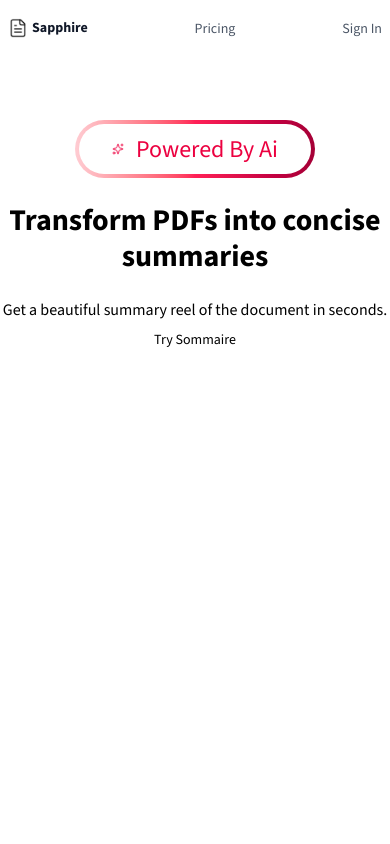
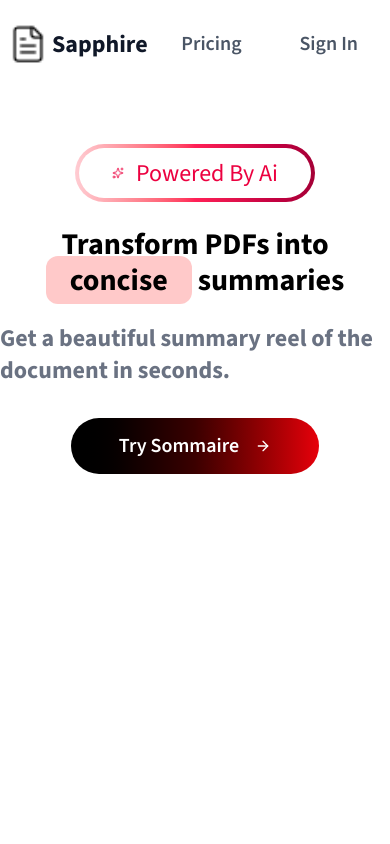
Before and after one commit to PKhan-0011/Pdf-Summarizer, a Next.js app: page / in a window 390 px wide. Shown: the top 844 px of the page. Built offline with nearby package versions, Linux system fonts and the light colour scheme.

Commit message:
code pushing

```diff
--- a/src/common/Headers.tsx
+++ b/src/common/Headers.tsx
@@ -10,24 +10,26 @@
 
   return (
     <>
-      <nav className="container mx-auto flex items-center justify-between px-2 py-4 lg:px-8 ">
+      <nav className="relative container mx-auto  flex items-center justify-between px-2 py-4 lg:px-8 mt-2 rounded-lg">
         <div className="flex items-center">
           <NavLink href={"/"} className="flex items-center gap-1">
             <Image
               src="/file-text.png"
               alt="File-Text"
-              width={20}
-              height={30}
-              className="w-5 h-5 lg:w-8 lg:h-8 text-gray-900 hover:rotate-12 transform transition-all duration-300 ease-in-out"
+              width={40}
+              height={40}
+              className="w-10 h-10 lg:w-8 lg:h-8 text-gray-900 hover:rotate-12 transform transition-all duration-300 ease-in-out"
             />
-            <h1 className="font-extrabold lg:text-xl text-gray-900">
+            <h1 className="font-extrabold text-2xl lg:text-xl text-gray-900">
               Sapphire
             </h1>
           </NavLink>
         </div>
 
         <div className="flex lg:justify-center gap-4 lg:gap-12 lg:items-center">
-          <NavLink href={"/#pricing"}>Pricing</NavLink>
+          <NavLink href={"/#pricing"}>
+            <span className="text-xl px-4 font-semibold">Pricing</span>
+          </NavLink>
           {isLoggedIn && <Link href={"/dashboard"}>Your Sumaries</Link>}
         </div>
 
@@ -39,8 +41,10 @@
               <Button>Sign Out</Button>
             </div>
           )}
-          <div>
-            <NavLink href={"/sign-in"}>Sign In </NavLink>
+          <div className="">
+            <NavLink href={"/sign-in"}>
+              <span className="text-xl px-6 font-semibold">Sign In </span>
+            </NavLink>
           </div>
         </div>
       </nav>
--- a/src/home/HeroSection.tsx
+++ b/src/home/HeroSection.tsx
@@ -3,6 +3,7 @@
 import { Sparkles } from "lucide-react";
 import { Badge } from "@/components/ui/badge";
 import Link from "next/link";
+import { ArrowRight } from "lucide-react";
 
 const HeroSection = () => {
   return (
@@ -24,19 +25,30 @@
         </div>
 
         <h1 className="font-extrabold text-3xl py-6 text-center max-w-md ">
-          Transform PDFs into concise summaries
+          Transform PDFs into{" "}
+          <span className="bg-red-200 rounded-xl p-1 px-6">concise</span>{" "}
+          summaries
         </h1>
-        <h2 className="">
+        <h2 className="text-2xl text-gray-500 font-bold tracking-normal">
           Get a beautiful summary reel of the document in seconds.
         </h2>
-        <Button className="">
-          <Link href={"/#pricing"} className="flex gap-2 items-center">
-            <span>Try Sommaire</span>
-          </Link>
-        </Button>
+        <div className="mt-8">
+          <Button className="p-6 py-7  bg-neutral-200  font-bold rounded-full bg-linear-to-r from-black via-[#3b0000] to-red-600 duration-200">
+            <Link href={"/#pricing"} className="flex gap-4 items-center px-6">
+              <span className="text-xl font-semibold text-white">
+                Try Sommaire
+              </span>
+              <ArrowRight className="text-white" />
+            </Link>
+          </Button>
+        </div>
       </div>
     </section>
   );
 };
 
 export default HeroSection;
+
+// Consise jo hai uski jagah mughe like accertinity m nahi hai jo to and fro karta rhta hai aa jata rhta hai waisa kuch banana hai okkh!..
+// and mughe abhi isme framer motion bhar bhar k lagana hai to stay tune..
+// Yha p concise jo hai uski jagah mugeh like 3-4 alag alag chize chalani hai jaise outlines, Abstract, Outlines,
```
